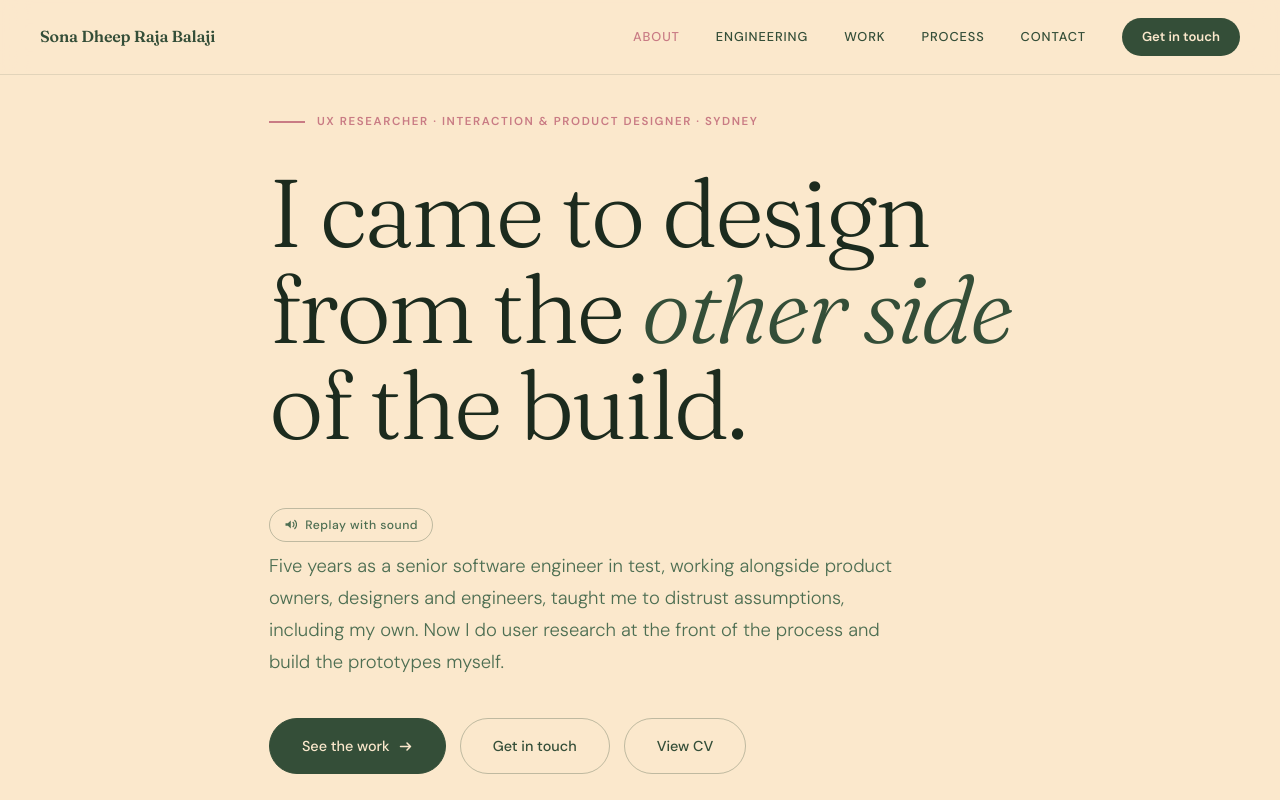
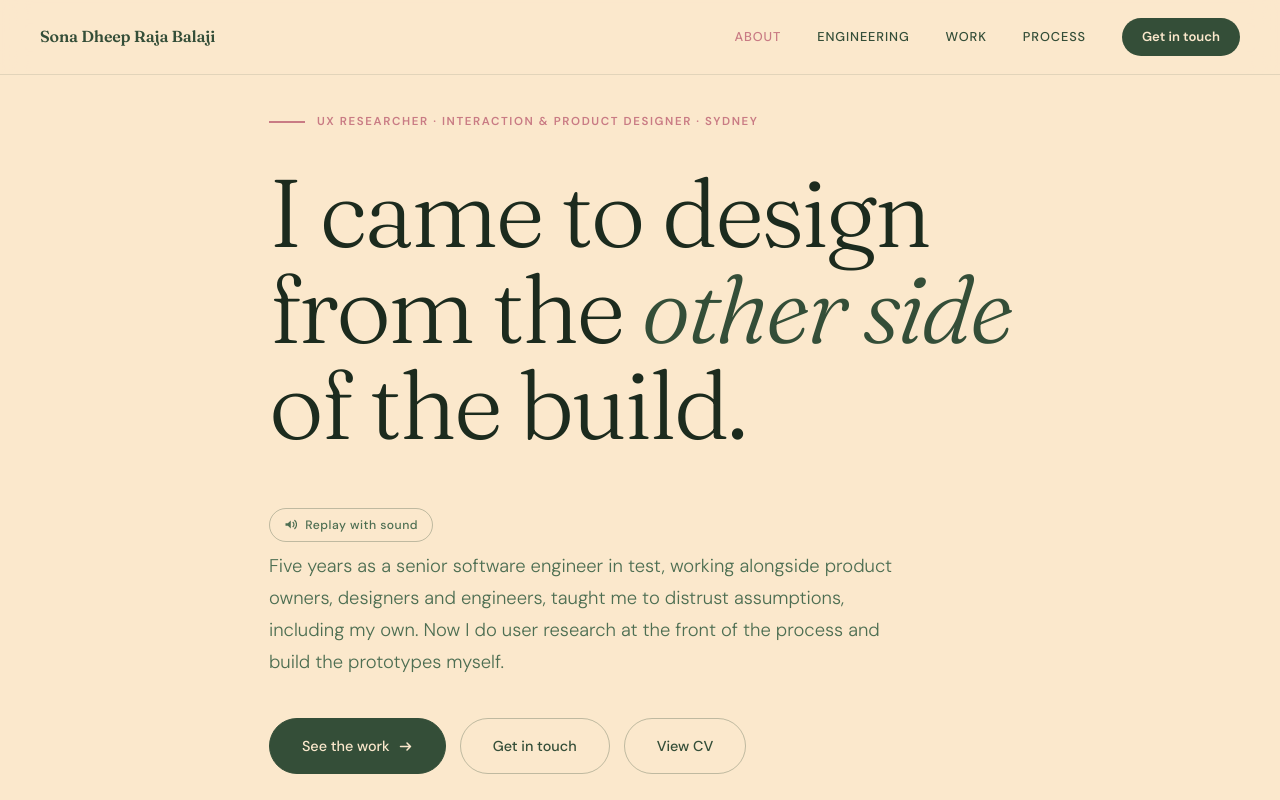
Before and after one commit to sona-dheep/my-portfolio, a plain HTML site: page index.html in a window 1280 px wide. Shown: the top 800 px of the page. Drawn offline with Linux system fonts and the light colour scheme.

Commit message:
Include only Get in Touch

```diff
--- a/index.html
+++ b/index.html
@@ -29,8 +29,7 @@
     <a href="#engineering">Engineering</a>
     <a href="#work">Work</a>
     <a href="#process">Process</a>
-    <a href="#contact">Contact</a>
-    <a class="nav-cta" href="mailto:sonadheep@gmail.com">Get in touch</a>
+    <a class="nav-cta" href="#contact">Get in touch</a>
   </div>
 
   <button class="burger" id="burger" aria-label="Open menu" aria-expanded="false" aria-controls="navLinks">
```
